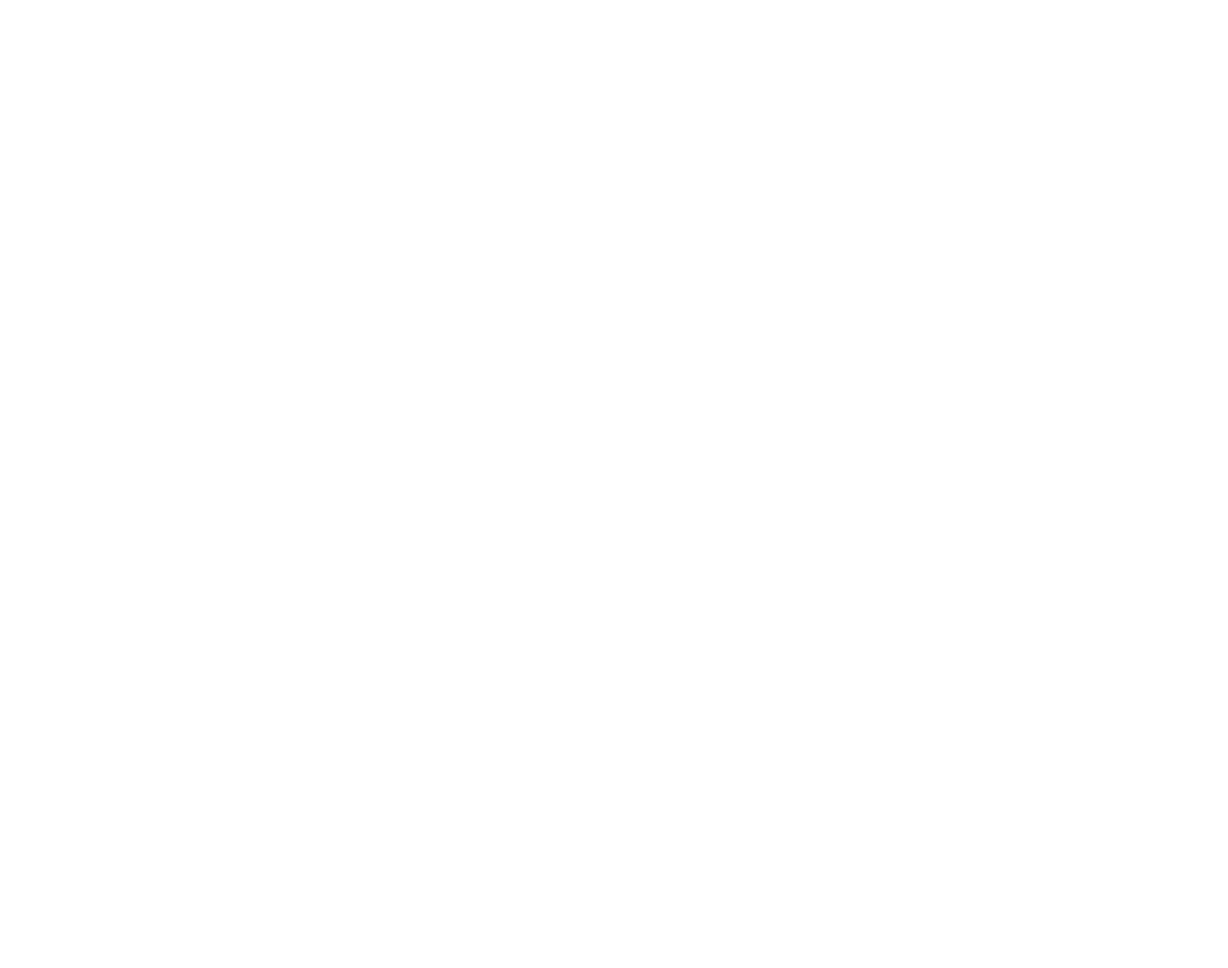
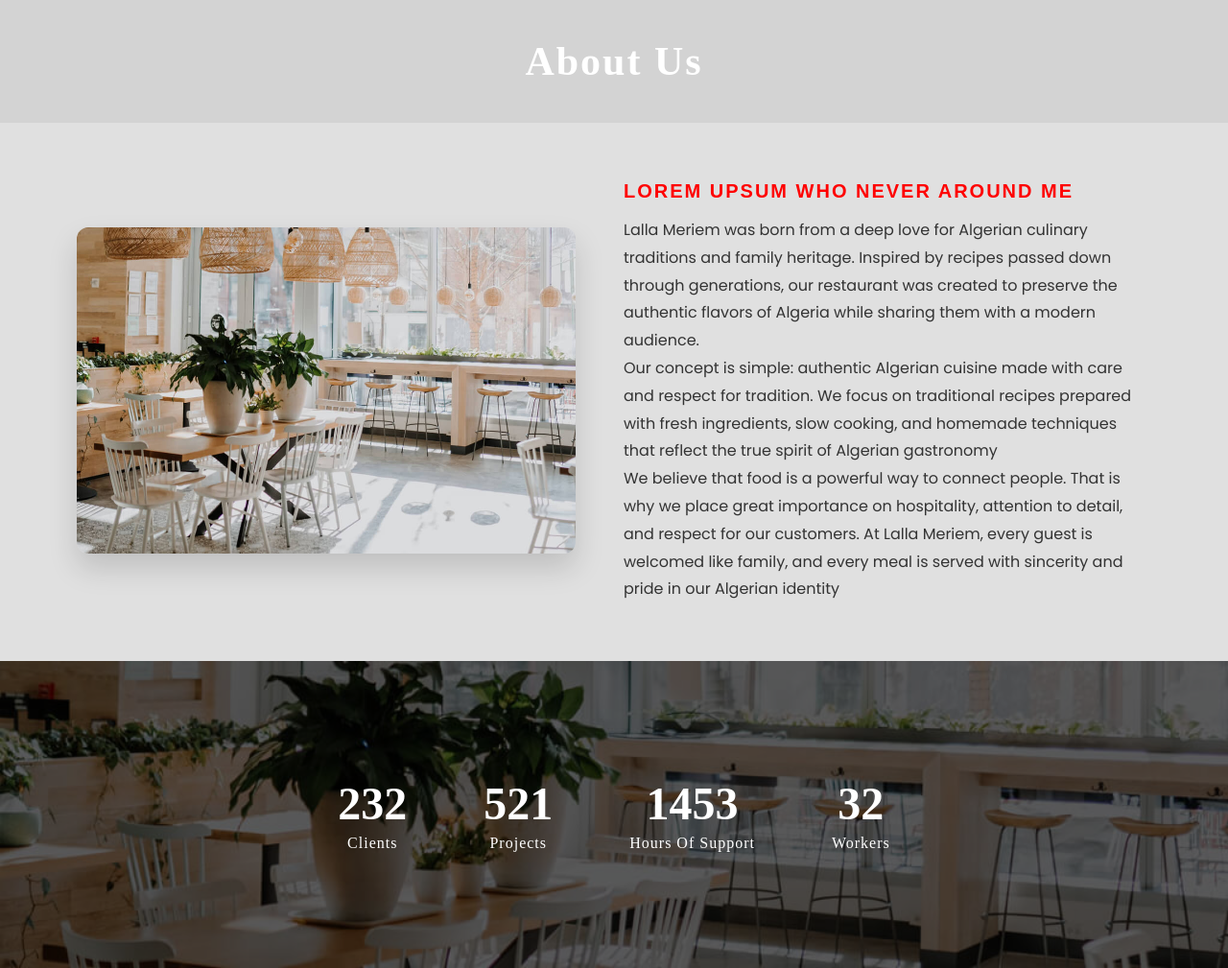
Before and after one commit to yassin443/Restaurant, a plain HTML site: page About.html in a window 1280 px wide. Shown: the whole page at 96% size. Before the commit the page ends 800 px from the top, so only its background shows below. Drawn offline with Linux system fonts and the light colour scheme.

Commit message:
update restaurant

```diff
--- a/About.html
+++ b/About.html
@@ -0,0 +1,74 @@
+<!DOCTYPE html>
+<html lang="en">
+<head>
+    <meta charset="UTF-8">
+    <meta name="viewport" content="width=device-width, initial-scale=1.0">
+    <link rel="stylesheet" href="style.css">
+
+
+</head>
+<body>
+    <h1 class="H-About">About Us</h1>
+    <section>
+<div  class="About-Us">
+<div>
+    <img src="restaurant-about-us.jpg" alt="" class="Imagg-About">
+</div>
+<div class="text-About">
+    <h3>lorem upsum who never around me </h3>
+    <p>Lalla Meriem was born from a deep love for Algerian culinary traditions and family heritage. Inspired by recipes passed down through generations, our restaurant was created to preserve the authentic flavors of Algeria while sharing them with a modern audience.<br>
+    Our concept is simple: authentic Algerian cuisine made with care and respect for tradition.
+We focus on traditional recipes prepared with fresh ingredients, slow cooking, and homemade techniques that reflect the true spirit of Algerian gastronomy<br>
+We believe that food is a powerful way to connect people.
+That is why we place great importance on hospitality, attention to detail, and respect for our customers.
+At Lalla Meriem, every guest is welcomed like family, and every meal is served with sincerity and pride in our Algerian identity
+    </p>
+</div>
+</div>
+    </section>
+
+<section class="stats-section">
+  <div class="overlay">
+    <div class="stats-container">
+
+      <div class="stat">
+        <h2>232</h2>
+        <p>Clients</p>
+      </div>
+
+      <div class="stat">
+        <h2>521</h2>
+        <p>Projects</p>
+      </div>
+
+      <div class="stat">
+        <h2>1453</h2>
+        <p>Hours Of Support</p>
+      </div>
+
+      <div class="stat">
+        <h2>32</h2>
+        <p>Workers</p>
+      </div>
+
+    </div>
+  </div>
+</section>
+
+
+
+
+
+
+
+
+
+
+
+
+
+
+
+
+</body>
+</html>
--- a/style.css
+++ b/style.css
@@ -212,3 +212,155 @@ textarea {
    justify-content: center;
    align-items: center;
 }
+
+/* part about */
+
+
+.H-About {
+  text-align: center;
+  font-size: 42px;
+  font-family: "Playfair Display", serif;
+  margin: 40px 0;
+ color: white;
+  letter-spacing: 2px;
+}
+
+
+.About-Us {
+  display: flex;
+  gap: 50px;
+  padding: 60px 80px;
+  background-color: #e0e0e0;
+  align-items: center;
+}
+
+
+.Imagg-About {
+  width: 520px;
+  height: 340px;
+  object-fit: cover;
+  border-radius: 12px;
+  box-shadow: 0 15px 30px rgba(0, 0, 0, 0.15);
+}
+
+
+
+
+
+.text-About h3 {
+  font-size: 20px;
+  font-family: "Montserrat", sans-serif;
+  text-transform: uppercase;
+  letter-spacing: 2px;
+  color: red;
+  margin-bottom: 15px;
+}
+
+/* Paragraphe */
+.text-About p {
+  font-size: 16px;
+  line-height: 1.8;
+  font-family: "Poppins", sans-serif;
+  color: #333;
+}
+
+.stats-section {
+  background-image: url("restaurant-about-us.jpg");
+  background-size: cover;
+  background-position: center;
+  height: 320px;
+  position: relative;
+}
+
+.overlay {
+  background-color: rgba(0, 0, 0, 0.6);
+  width: 100%;
+  height: 100%;
+  display: flex;
+  align-items: center;
+  justify-content: center;
+}
+
+.stats-container {
+  display: flex;
+  gap: 80px;
+  text-align: center;
+  color: white;
+}
+
+.stat h2 {
+  font-size: 48px;
+  margin-bottom: 5px;
+}
+
+.stat p {
+  font-size: 16px;
+  letter-spacing: 1px;
+}
+/* menu part */
+
+
+
+
+.menu-title {
+  text-align: center;
+  font-size: 40px;
+  margin-top: 40px;
+  color: #2b2b2b;
+  font-family: "Poppins", sans-serif;
+}
+
+.menu-subtitle {
+  text-align: center;
+  margin-bottom: 50px;
+  color: #777;
+  font-family: "Poppins", sans-serif;
+}
+
+/* GRID container */
+.menu-grid {
+  display: grid;
+  grid-template-columns: repeat(3, 1fr); /* 3 cards per row */
+  gap: 30px;
+  padding: 0 80px 80px;
+  font-family: "Poppins", sans-serif;
+}
+
+/* Card */
+.menu-card {
+  background-color: #ffffff;
+  padding: 25px;
+  border-radius: 14px;
+  box-shadow: 0 8px 20px rgba(0, 0, 0, 0.1);
+  transition: transform 0.3s ease, box-shadow 0.3s ease;
+  font-family: "Poppins", sans-serif;
+}
+
+/* Hover animation */
+.menu-card:hover {
+  transform: scale(1.05);
+  box-shadow: 0 18px 35px rgba(0, 0, 0, 0.2);
+}
+
+/* Dish name */
+.menu-card h3 {
+  font-size: 20px;
+  margin-bottom: 10px;
+  color: #8b5e34;
+}
+
+/* Description */
+.menu-card p {
+  font-size: 15px;
+  line-height: 1.6;
+  color: #555;
+}
+
+/* Price */
+.price {
+  display: block;
+  margin-top: 15px;
+  font-weight: bold;
+  font-size: 16px;
+  color: #000;
+}
```
Also changed, not shown: Menu.html (+54 -0 lines), index.html (+2 -2 lines), Aliment-istock.jpg (added), restaurant-about-us.jpg (added).
